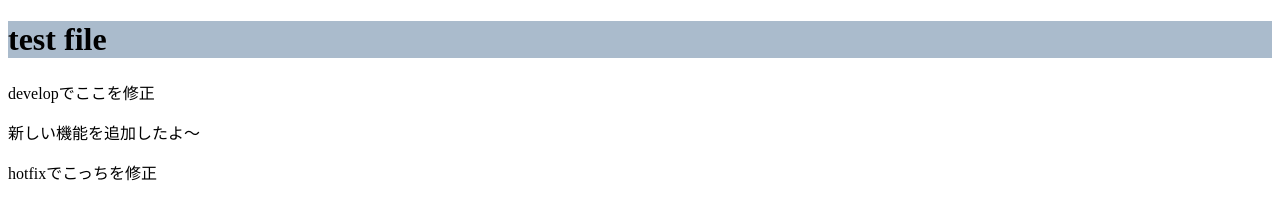
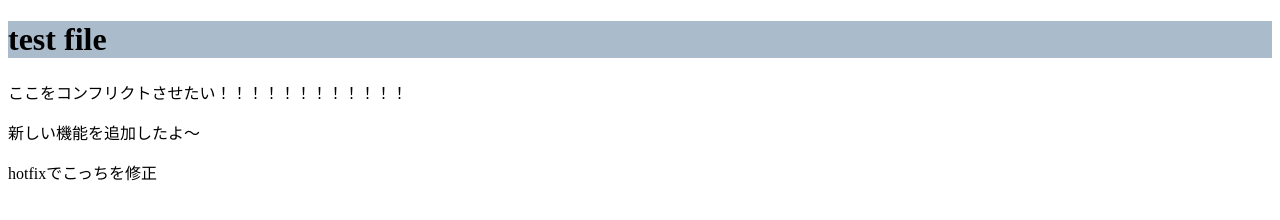
Before and after one commit to chuff-chuff/git-training, a plain HTML site: page index.html in a window 1280 px wide. Drawn offline with Linux system fonts and the light colour scheme.

Commit message:
test commit

```diff
--- a/index.html
+++ b/index.html
@@ -15,7 +15,7 @@
   </header>
 
   <main>
-    <p>developでここを修正</p>
+    <p>ここをコンフリクトさせたい！！！！！！！！！！！！</p>
     <p>新しい機能を追加したよ～</p>
     <p>hotfixでこっちを修正</p>
   </main>
```
